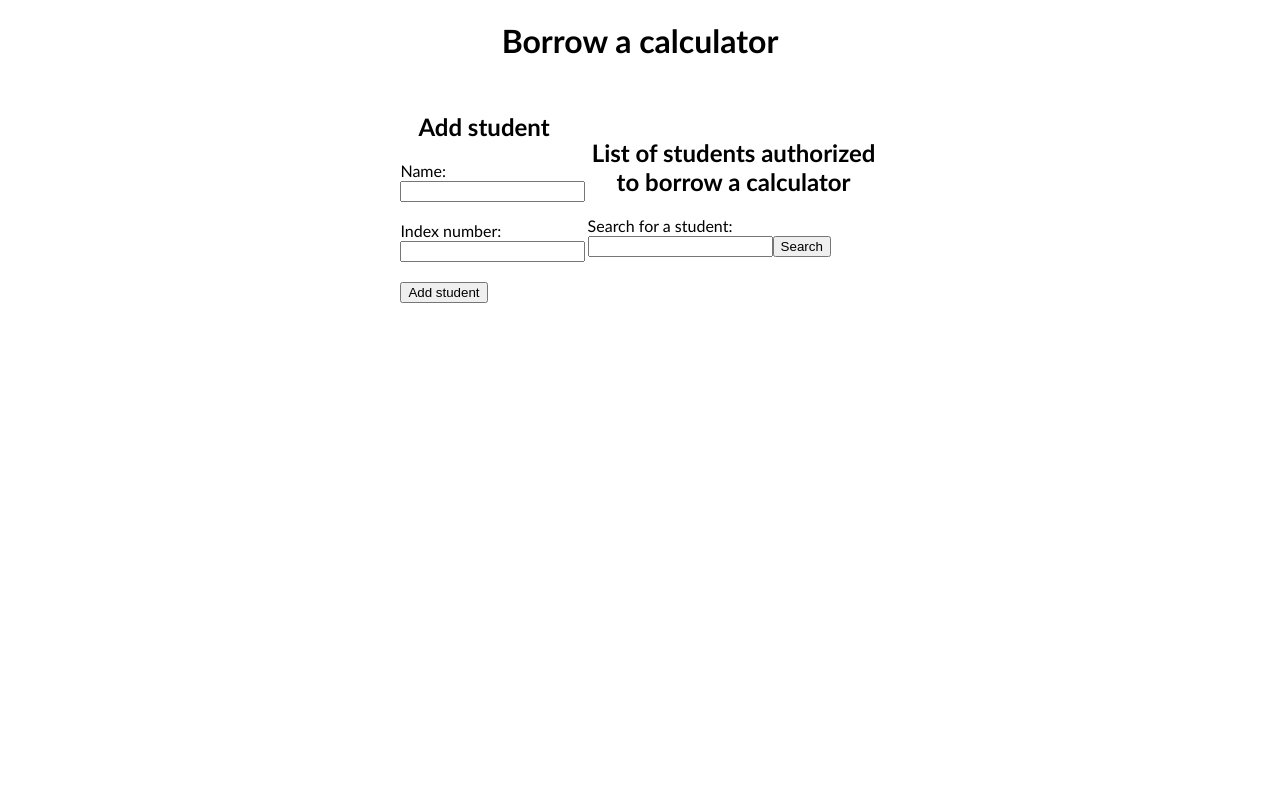
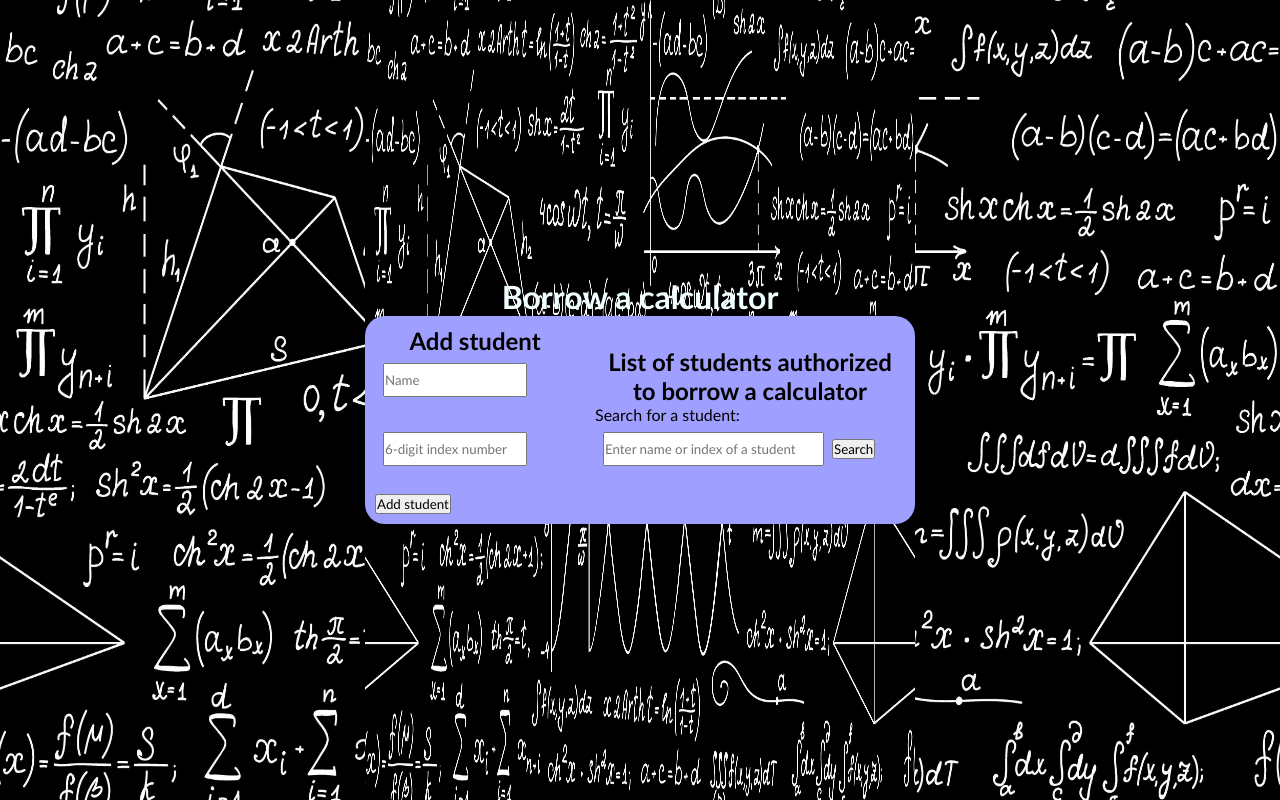
Before and after one commit to msiekgit/borrow-calculator, an Angular app: page / in a window 1280 px wide. Built offline with nearby package versions, Linux system fonts and the light colour scheme.

Commit message:
improved ui

```diff
--- a/src/app/app.component.html
+++ b/src/app/app.component.html
@@ -2,7 +2,7 @@
   <link rel="stylesheet">
 </head>
 <body>
-  <header >
+  <header>
     <h1>Borrow a calculator</h1>
   </header>
   <div class="container">
--- a/src/app/list/list.component.html
+++ b/src/app/list/list.component.html
@@ -1,7 +1,7 @@
 <h2>List of students authorized to borrow a calculator</h2>
 <form [formGroup]="searchForm" (ngSubmit)="submit($event)">
   <label for="name">Search for a student: </label><br>
-  <input type="text" id="data" name="data" formControlName="data">
+  <input placeholder="Enter name or index of a student" class="input-box" type="text" id="data" name="data" formControlName="data">
   <input type="submit" value="Search"> <br><br>
 </form>
 <div>{{isAuthorized}} </div>
--- a/src/app/student/student.component.html
+++ b/src/app/student/student.component.html
@@ -1,11 +1,8 @@
 <div>
     <h2>Add student</h2>
     <form [formGroup]="studentForm" (ngSubmit)="submit($event)">
-        <label for="name">Name: </label><br>
-        <input type="text" id="name" name="name" formControlName="name"><br><br>
-
-        <label for="index">Index number: </label><br>
-        <input type="text" id="index" name="index" formControlName="index"><br><br>
+        <input class="input-box" type="text" id="name" name="name" placeholder="Name" formControlName="name"><br><br>
+        <input class="input-box" type="text" id="index" name="index" placeholder="6-digit index number" formControlName="index"><br><br>
 
         <input type="submit" value="Add student">
     </form>
--- a/src/styles.css
+++ b/src/styles.css
@@ -1,23 +1,61 @@
 /* You can add global styles to this file, and also import other style files */
-h1 {text-align: center;}
+*{
+    margin: 0;
+    padding: 0;
+    font-family: "Trebuchet MS", "Source Sans Pro", Arial, sans-serif;
+}
+
+h1 {text-align: center;color: azure;}
 h2 {text-align: center;}
 h3 {text-align: center;}
 
-    body { font-family: "Trebuchet MS", "Lucida Sans", Arial, sans-serif;}
+header {
+    text-align: center;
+  }
+
+  body {
+    display: flex;
+    flex-direction: column;
+    align-items: center;
+    justify-content: center;
+    min-height: 100vh;
+    margin: 0;
+    padding: 0;
+    background-image: url('background.jpg');
+    background-size: 100% 100%;
+  }
+
 .container {
+    width: 550px;
     display: flex;
     justify-content: center;
     align-items: center;
+    background: rgb(159, 159, 255);
+    border-radius: 20px;
+}
+.container .input-box{
+    width: 70%;
+    height: 30px;
+    margin: 8px ;
+}
+
+.input-box input{
+    width:100%;
+    height: 100%;
+    background: transparent;
+    border: none;
+    outline: none;
+    border-radius: 20px;
 }
 
 .column {
-      width: 25%; /* Adjust as needed */
+    width: 60%; /* Adjust as needed */
     padding: 10px;
     box-sizing: border-box;
 }
 
 .smallColumn {
-      width: 15%; /* Adjust as needed */
+    width: 40%; /* Adjust as needed */
     padding: 10px;
     box-sizing: border-box;
 }
```
Also changed, not shown: src/background.jpg (added). Lines whose indentation alone changed are shown as unchanged.
